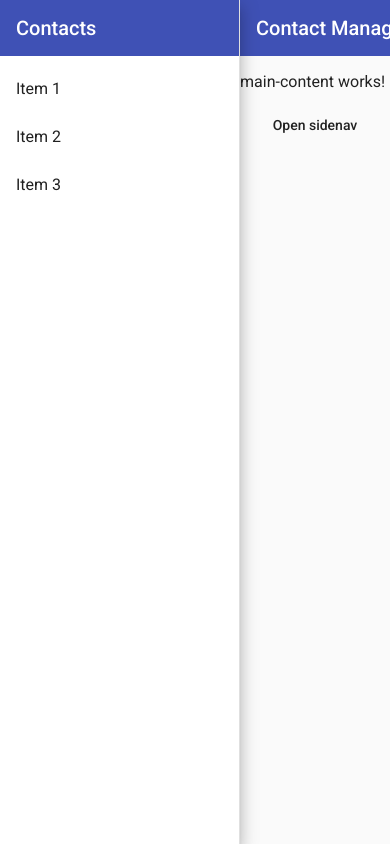
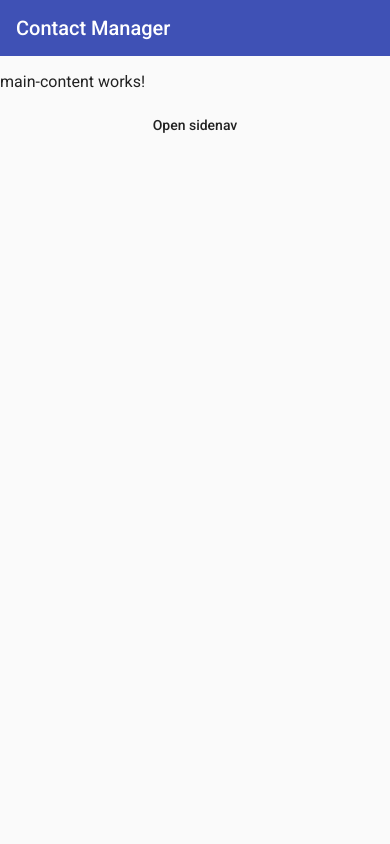
Before and after one commit to LMiti3030/angularmaterial, an Angular app: page /contactmanager in a window 390 px wide. Built offline with nearby package versions, Linux system fonts and the light colour scheme.

Commit message:
adding responsiveness to the sidenav

```diff
--- a/src/app/contactmanager/components/sidenav/sidenav.component.html
+++ b/src/app/contactmanager/components/sidenav/sidenav.component.html
@@ -1,7 +1,7 @@
 <mat-sidenav-container class="app-sidenav-container">
   <mat-sidenav #sidenav class="app-sidenav mat-elevation-z10"
-      opened="true"
-      mode="side">
+      [opened]="!isScreenSmall"
+      [mode]="isScreenSmall ? 'over' : 'side'">
     <mat-toolbar  color = "primary">
       <span>Contacts</span>
     </mat-toolbar>
@@ -16,7 +16,7 @@
   <div class="app-sidenav-content">
     <app-toolbar></app-toolbar>
     <router-outlet></router-outlet>
-    <button type="button" mat-button (click)="sidenav.open()">
+    <button type="button" mat-button (click)="sidenav.toggle()">
       Open sidenav
     </button>
   </div>
--- a/src/app/contactmanager/components/sidenav/sidenav.component.ts
+++ b/src/app/contactmanager/components/sidenav/sidenav.component.ts
@@ -1,10 +1,32 @@
-import { Component } from '@angular/core';
+import { BreakpointObserver, Breakpoints, BreakpointState } from '@angular/cdk/layout';
+import { Component, OnInit } from '@angular/core';
+
+const SMALL_WIDTH_BREAKPOINT = 720;
 
 @Component({
   selector: 'app-sidenav',
   templateUrl: './sidenav.component.html',
   styleUrls: ['./sidenav.component.scss']
 })
-export class SidenavComponent {
+export class SidenavComponent implements OnInit{
+
+
+  public isScreenSmall !: boolean ;
+
+  constructor(private breakPointObserver : BreakpointObserver){
+
+  }
+
+  ngOnInit(): void {
+
+    this.breakPointObserver.observe(
+      //[Breakpoints.XSmall] -> predefined breakpoints
+      [`(max-width: ${SMALL_WIDTH_BREAKPOINT}px)`] //our own defined media query
+      )
+      .subscribe( (state: BreakpointState) => {
+        this.isScreenSmall = state.matches; //if max-width = SMALL_WIDTH_BREAKPOINT (state.matches = true) => isScreenSmall = true
+      }  );
+
+  }
 
 }
```
